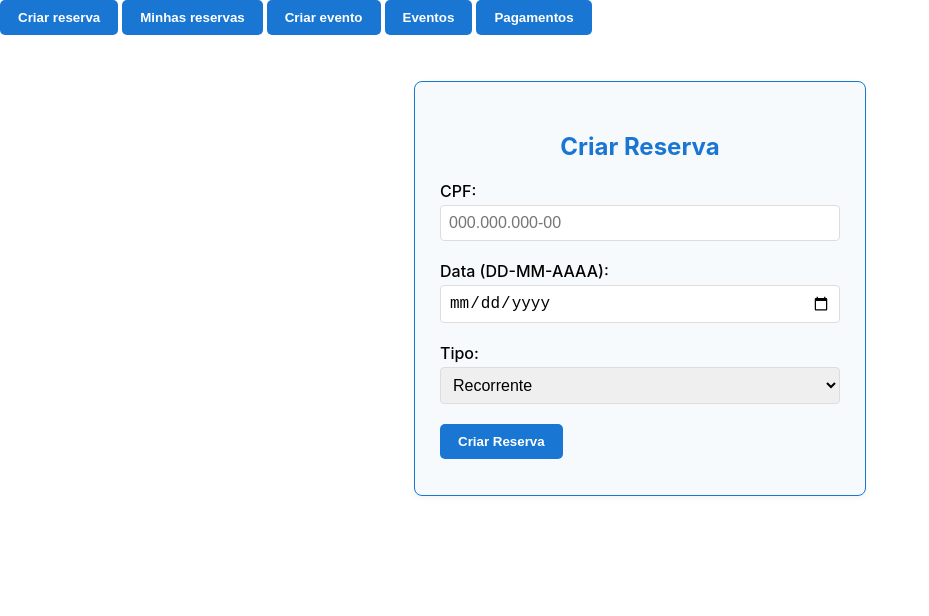
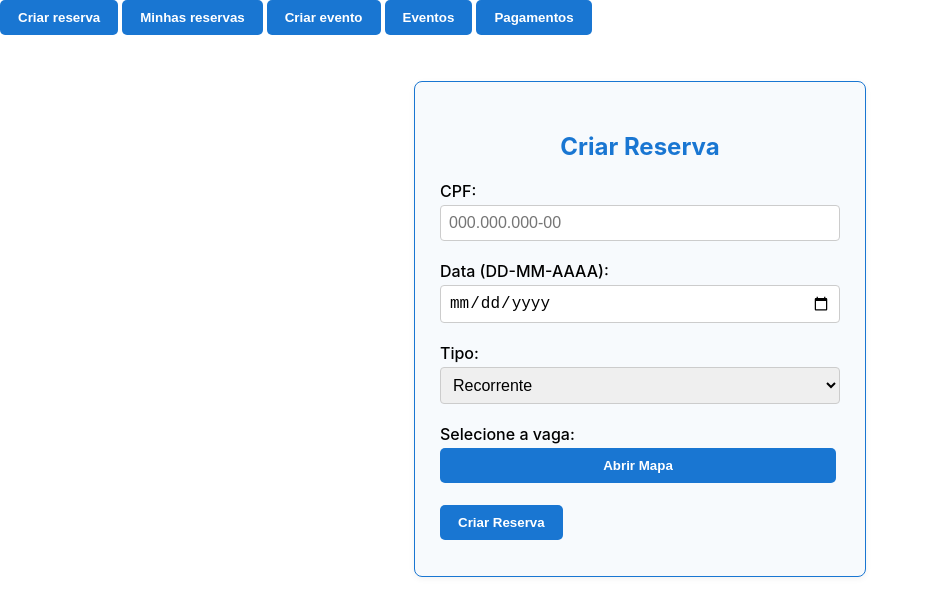
Before and after one commit to SamanthaMiyahira/mac0439, a React (Create React App) app in the folder smartpark-frontend/: page / in a window 1280 px wide. Shown: the top 616 px of the page, without its empty margins (0-929 px from the left). Built offline with nearby package versions, Linux system fonts and the light colour scheme.

Commit message:
docs: mapa estacionamento

```diff
--- a/smartpark-frontend/src/App.js
+++ b/smartpark-frontend/src/App.js
@@ -6,6 +6,7 @@ import Button from './components/Button/Button';
 import CriarEvento from './components/CriarEvento/CriarEvento';
 import Eventos from './components/Eventos/Eventos';
 import Pagamentos from './components/Pagamentos/Pagamentos';
+import MapaEstacionamento from './components/MapaEstacionamento/MapaEstacionamento';
 
 export default function App() {
   const [tela, setTela] = useState('reserva');
@@ -22,11 +23,12 @@ export default function App() {
       </nav>
 
       <main>
-        {tela === 'reserva' && <CriarReserva setIdReserva={setIdReserva} />}
+        {tela === 'reserva' && <CriarReserva setTela={setTela} setIdReserva={setIdReserva} />}
         {tela === 'minha' && <MinhaReserva idReserva={idReserva} />}
         {tela === 'evento' && <CriarEvento />}
         {tela === 'eventos' && <Eventos />}
         {tela === 'pagamentos' && <Pagamentos />}
+        {tela === 'mapa' && <MapaEstacionamento setTela={setTela} />}
       </main>
     </div>
   );
--- a/smartpark-frontend/src/components/CriarReserva/CriarReserva.css
+++ b/smartpark-frontend/src/components/CriarReserva/CriarReserva.css
@@ -24,13 +24,13 @@
   font-weight: 500;
 }
 
-.criar-reserva-form input,
+/* .criar-reserva-form input,
 .criar-reserva-form select {
   padding: 8px;
   border-radius: 4px;
   border: 1px solid #ddd;
   font-size: 1rem;
-}
+} */
 
 /* .criar-reserva-form button {
   background: #1976d2;
--- a/smartpark-frontend/src/components/CriarReserva/CriarReserva.js
+++ b/smartpark-frontend/src/components/CriarReserva/CriarReserva.js
@@ -5,7 +5,7 @@ import Button from '../Button/Button';
 import TextInput from '../TextInput/TextInput';
 import Select from '../Select/Select';
 
-export default function CriarReserva() {
+export default function CriarReserva({ setTela, setIdReserva }) {
   const [cpf, setCpf] = useState('');
   const [data, setData] = useState('');
   const [tipo, setTipo] = useState('recorrente');
@@ -70,6 +70,15 @@ export default function CriarReserva() {
             <option value="recorrente">Recorrente</option>
           </Select>
         </div>
+        <div>
+          <label>Selecione a vaga: </label>
+          <Button
+            type="button"
+            onClick={() => setTela('mapa')}
+          >
+            Abrir Mapa
+          </Button>
+        </div>
         <Button type="submit">Criar Reserva</Button>
       </form>
       {mensagem && <p className="criar-reserva-mensagem">{mensagem}</p>}
--- a/smartpark-frontend/src/components/MapaEstacionamento/MapaEstacionamento.js
+++ b/smartpark-frontend/src/components/MapaEstacionamento/MapaEstacionamento.js
@@ -1,7 +1,8 @@
 import React, { useState } from 'react';
 import './MapaEstacionamento.css';
+import Button from '../Button/Button';
 
-export default function MapaEstacionamento({ vagasData, onSelecionar }) {
+export default function MapaEstacionamento({ vagasData, onSelecionar, setTela }) {
     // Se quiser, passe as vagas por props, senão use aqui mesmo:
     const [vagas, setVagas] = useState(vagasData || [
         { id: 1, status: 'livre' },
@@ -11,7 +12,19 @@ export default function MapaEstacionamento({ vagasData, onSelecionar }) {
         { id: 5, status: 'ocupada' },
         { id: 6, status: 'livre' },
         { id: 7, status: 'livre' },
-        { id: 8, status: 'livre' }
+        { id: 8, status: 'livre' },
+        { id: 9, status: 'livre' },
+        { id: 10, status: 'livre' },
+        { id: 11, status: 'livre' },
+        { id: 12, status: 'ocupada' },
+        { id: 13, status: 'livre' },
+        { id: 14, status: 'livre' },
+        { id: 15, status: 'livre' },
+        { id: 16, status: 'livre' },
+        { id: 17, status: 'livre' },
+        { id: 18, status: 'livre' },
+        { id: 19, status: 'livre' },
+        { id: 20, status: 'livre' }
     ]);
     const [vagaSelecionada, setVagaSelecionada] = useState(null);
 
@@ -40,6 +53,7 @@ export default function MapaEstacionamento({ vagasData, onSelecionar }) {
                     <strong>Vaga selecionada:</strong> {vagaSelecionada}
                 </div>
             )}
+            <Button type="button" onClick={() => setTela('reserva')}>Voltar</Button>
         </div>
 
     );
```
